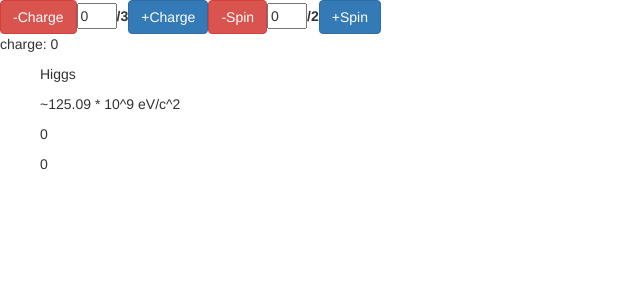
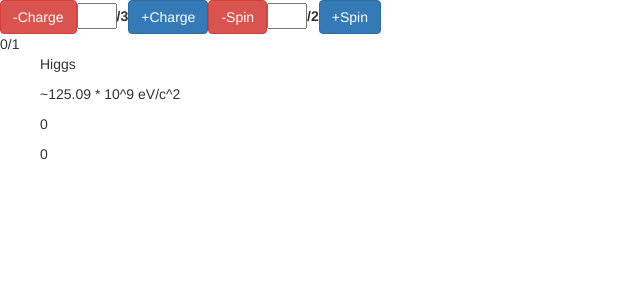
Before and after one commit to mykolahnid/quarker, an Angular app: page / in a window 1280 px wide. Shown: the top 300 px of the page, without its empty margins (0-640 px from the left). Built offline with nearby package versions, Linux system fonts and the light colour scheme.

Commit message:
track child class changes with separate component displaying child properties

```diff
--- a/src/app/app.module.ts
+++ b/src/app/app.module.ts
@@ -6,13 +6,15 @@ import { AppComponent } from './app.component';
 import { ColliderComponent } from './collider/collider.component';
 import { ParticlesListComponent } from './particles-list/particles-list.component';
 import { ParticleItemComponent } from './particle-item/particle-item.component';
+import { FractionComponent } from './fraction/fraction.component';
 
 @NgModule({
   declarations: [
     AppComponent,
     ColliderComponent,
     ParticlesListComponent,
-    ParticleItemComponent
+    ParticleItemComponent,
+    FractionComponent
   ],
   imports: [
     BrowserModule,
--- a/src/app/collider/collider.component.html
+++ b/src/app/collider/collider.component.html
@@ -1,7 +1,9 @@
-<button type="button" class="btn btn-danger">-Charge</button>
-<input type="number" name="" [(ngModel)]="particle.charge"> <label>/3</label>
-<button type="button" class="btn btn-primary">+Charge</button>
-<button type="button" class="btn btn-danger">-Spin</button>
-<input type="number" name="" [(ngModel)]="particle.spin"> <label>/2</label>
-<button type="button" class="btn btn-primary">+Spin</button>
-<p>charge: {{particle.charge}}</p>
+<button type="button" class="btn btn-danger" (click)="decCharge()">-Charge</button>
+<input type="number" name=""> <label>/3</label>
+<button type="button" class="btn btn-primary" (click)="incCharge()">+Charge</button>
+<button type="button" class="btn btn-danger" (click)="decSpin()">-Spin</button>
+<input type="number" name=""> <label>/2</label>
+<button type="button" class="btn btn-primary" (click)="incSpin()">+Spin</button>
+<!-- <p>charge: {{particle.charge}}</p>
+<p>{{text}}</p> -->
+<app-fraction [fraction]="particle.charge"></app-fraction>
--- a/src/app/collider/collider.component.ts
+++ b/src/app/collider/collider.component.ts
@@ -8,9 +8,28 @@ import { Particle } from 'app/particle.model';
 })
 export class ColliderComponent implements OnInit {
   particle: Particle = new Particle();
+  text: string = '1';
   constructor() { }
 
   ngOnInit() {
   }
 
+  decCharge() {
+    this.particle.charge.decrement();
+    console.log(this.particle.charge);
+    this.text += this.particle.charge;
+  }
+
+  incCharge() {
+    this.particle.charge.increment();
+  }
+
+  decSpin() {
+    this.particle.charge.decrement();
+  }
+
+  incSpin() {
+    this.particle.spin.increment();
+  }
+
 }
--- /dev/null
+++ b/src/app/fraction/fraction.component.html
@@ -0,0 +1,3 @@
+<div>
+  {{ fraction.numerator }}/{{ fraction.denominator}}
+</div>
--- /dev/null
+++ b/src/app/fraction/fraction.component.ts
@@ -0,0 +1,17 @@
+import { Component, OnInit, Input } from '@angular/core';
+import { Fraction } from "app/shared/fraction";
+
+@Component({
+  selector: 'app-fraction',
+  templateUrl: './fraction.component.html',
+  styleUrls: ['./fraction.component.css']
+})
+export class FractionComponent implements OnInit {
+  @Input() fraction: Fraction;
+
+  constructor() { }
+
+  ngOnInit() {
+  }
+
+}
--- a/src/app/shared/fraction.ts
+++ b/src/app/shared/fraction.ts
@@ -16,4 +16,12 @@ export class Fraction {
       return this.numerator + '/' + this.denominator;
     }
   }
+
+  public decrement() {
+    this.numerator--;
+  }
+
+  increment() {
+    this.numerator++;
+  }
 }
```
Also changed, not shown: src/app/fraction/fraction.component.css (added).
